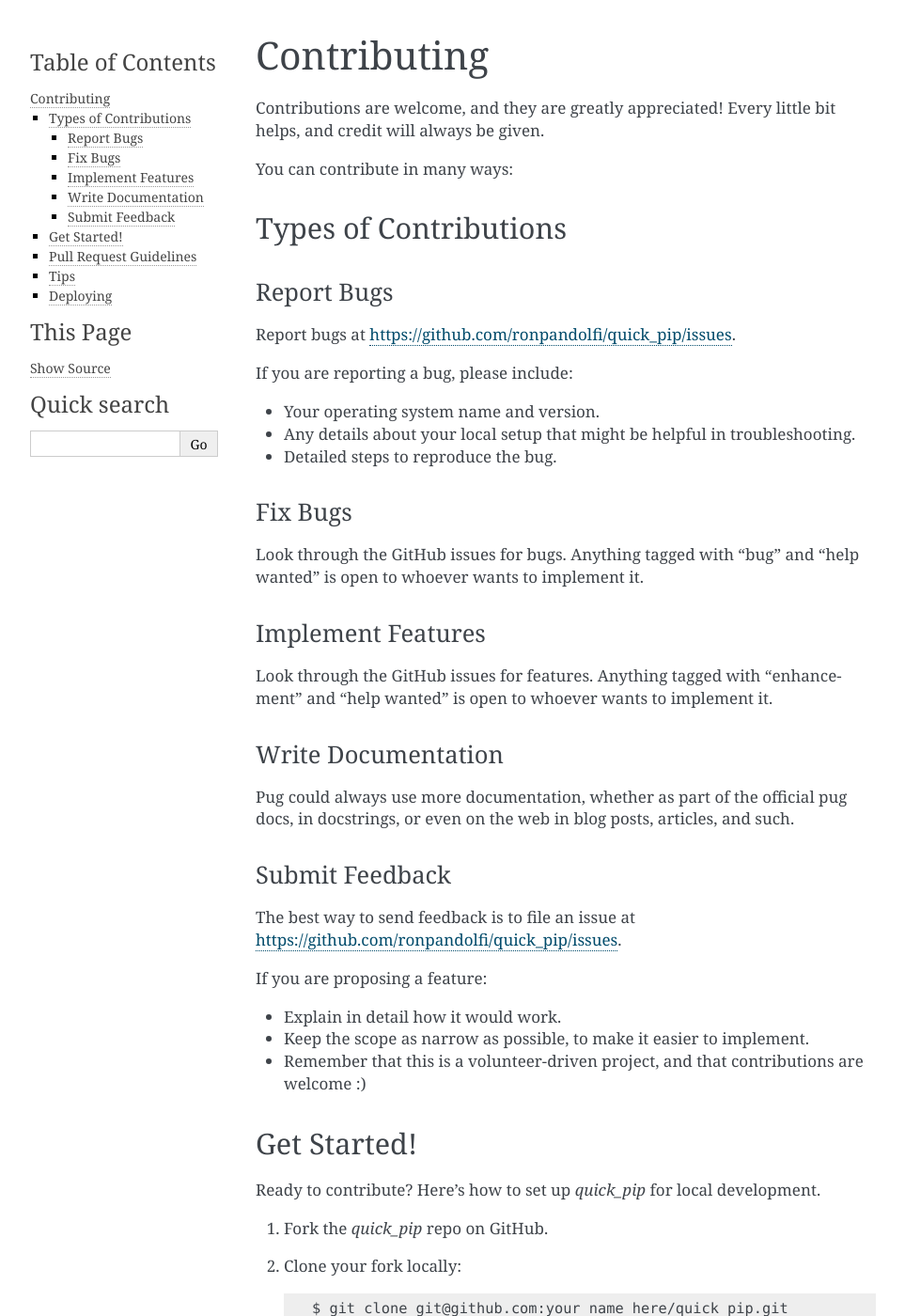
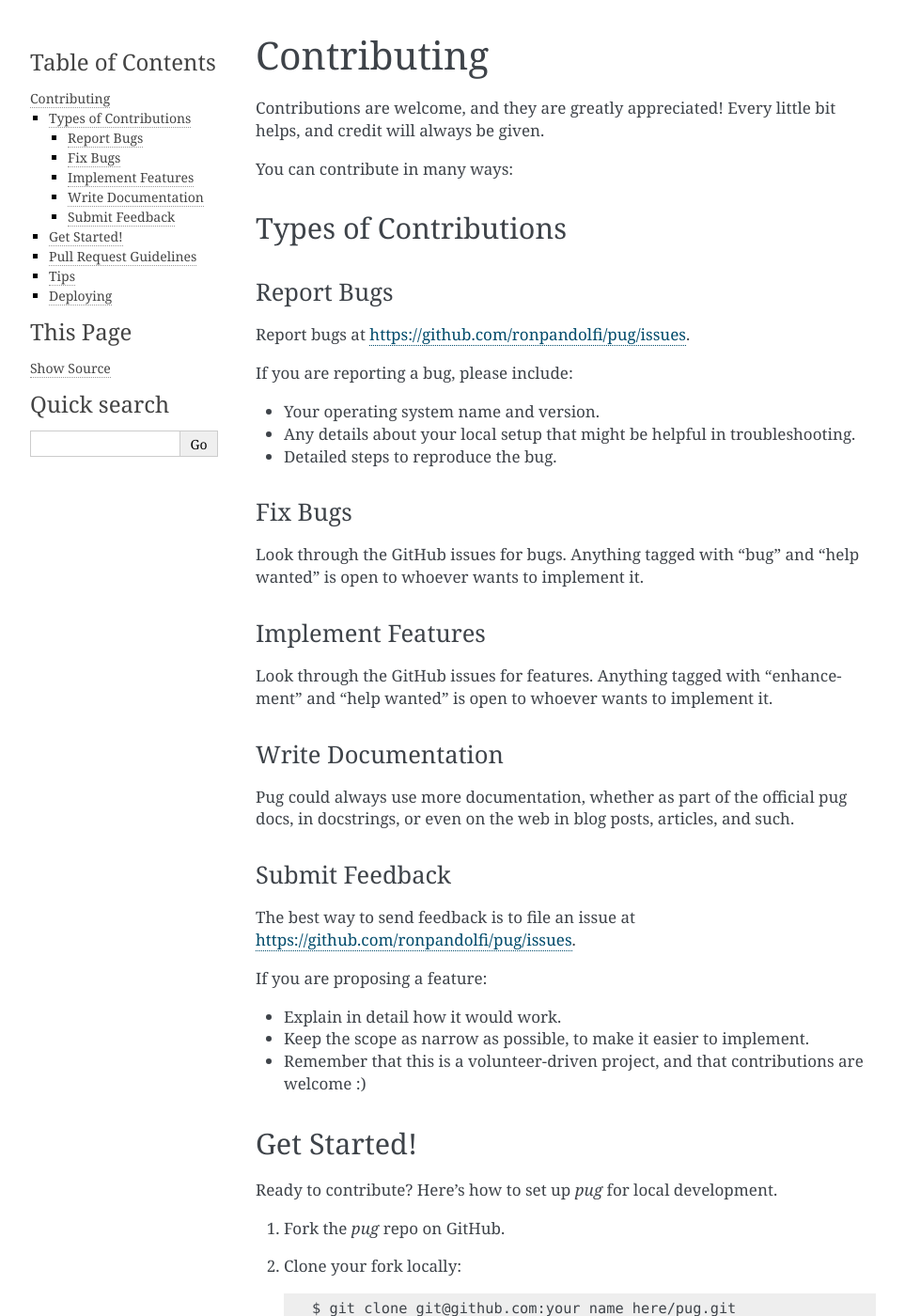
Before and after one commit to ronpandolfi/Pug, a Sphinx documentation site: the page built from docs/contributing.rst, in a window 1280 px wide and 1400 px high. Shown: the whole window at 94% size, without its empty margins (148-1111 px from the left). Built offline with Sphinx 7.4.7, drawn with Linux system fonts in a browser that asks for light colours; pages that are not in the unit, such as notebooks, are missing from menus; some of the changed text lies outside the part shown.

Commit message:
Rename quick-pip -> pug

```diff
--- a/CONTRIBUTING.rst
+++ b/CONTRIBUTING.rst
@@ -15,7 +15,7 @@
 Report Bugs
 ~~~~~~~~~~~
 
-Report bugs at https://github.com/ronpandolfi/quick_pip/issues.
+Report bugs at https://github.com/ronpandolfi/pug/issues.
 
 If you are reporting a bug, please include:
 
@@ -45,7 +45,7 @@
 Submit Feedback
 ~~~~~~~~~~~~~~~
 
-The best way to send feedback is to file an issue at https://github.com/ronpandolfi/quick_pip/issues.
+The best way to send feedback is to file an issue at https://github.com/ronpandolfi/pug/issues.
 
 If you are proposing a feature:
 
@@ -57,17 +57,17 @@
 Get Started!
 ------------
 
-Ready to contribute? Here's how to set up `quick_pip` for local development.
+Ready to contribute? Here's how to set up `pug` for local development.
 
-1. Fork the `quick_pip` repo on GitHub.
+1. Fork the `pug` repo on GitHub.
 2. Clone your fork locally::
 
-    $ git clone git@github.com:your_name_here/quick_pip.git
+    $ git clone git@github.com:your_name_here/pug.git
 
 3. Install your local copy into a virtualenv. Assuming you have virtualenvwrapper installed, this is how you set up your fork for local development::
 
-    $ mkvirtualenv quick_pip
-    $ cd quick_pip/
+    $ mkvirtualenv pug
+    $ cd pug/
     $ python setup.py develop
 
 4. Create a branch for local development::
@@ -79,7 +79,7 @@
 5. When you're done making changes, check that your changes pass flake8 and the
    tests, including testing other Python versions with tox::
 
-    $ flake8 quick_pip tests
+    $ flake8 pug tests
     $ python setup.py test or pytest
     $ tox
 
@@ -103,7 +103,7 @@
    your new functionality into a function with a docstring, and add the
    feature to the list in README.rst.
 3. The pull request should work for Python 3.5, 3.6, 3.7 and 3.8, and for PyPy. Check
-   https://travis-ci.com/ronpandolfi/quick_pip/pull_requests
+   https://travis-ci.com/ronpandolfi/pug/pull_requests
    and make sure that the tests pass for all supported Python versions.
 
 Tips
@@ -111,7 +111,7 @@
 
 To run a subset of tests::
 
-$ pytest tests.test_quick_pip
+$ pytest tests.test_pug
 
 
 Deploying
--- a/README.rst
+++ b/README.rst
@@ -3,8 +3,8 @@
 ===
 
 
-.. image:: https://img.shields.io/pypi/v/quick_pip.svg
-        :target: https://pypi.python.org/pypi/quick_pip
+.. image:: https://img.shields.io/pypi/v/pug.svg
+        :target: https://pypi.python.org/pypi/pug
 
 .. image:: https://img.shields.io/travis/ronpandolfi/pug.svg
         :target: https://travis-ci.com/ronpandolfi/pug
--- a/docs/conf.py
+++ b/docs/conf.py
@@ -100,7 +100,7 @@
 # -- Options for HTMLHelp output ---------------------------------------
 
 # Output file base name for HTML help builder.
-htmlhelp_basename = 'quick_pipdoc'
+htmlhelp_basename = 'pugdoc'
 
 
 # -- Options for LaTeX output ------------------------------------------
--- a/setup.cfg
+++ b/setup.cfg
@@ -7,7 +7,7 @@
 search = version='{current_version}'
 replace = version='{new_version}'
 
-[bumpversion:file:quick_pip/__init__.py]
+[bumpversion:file:pug/__init__.py]
 search = __version__ = '{current_version}'
 replace = __version__ = '{new_version}'
 
```
Also changed, not shown: docs/installation.rst (+4 -4 lines), 4 other files.
